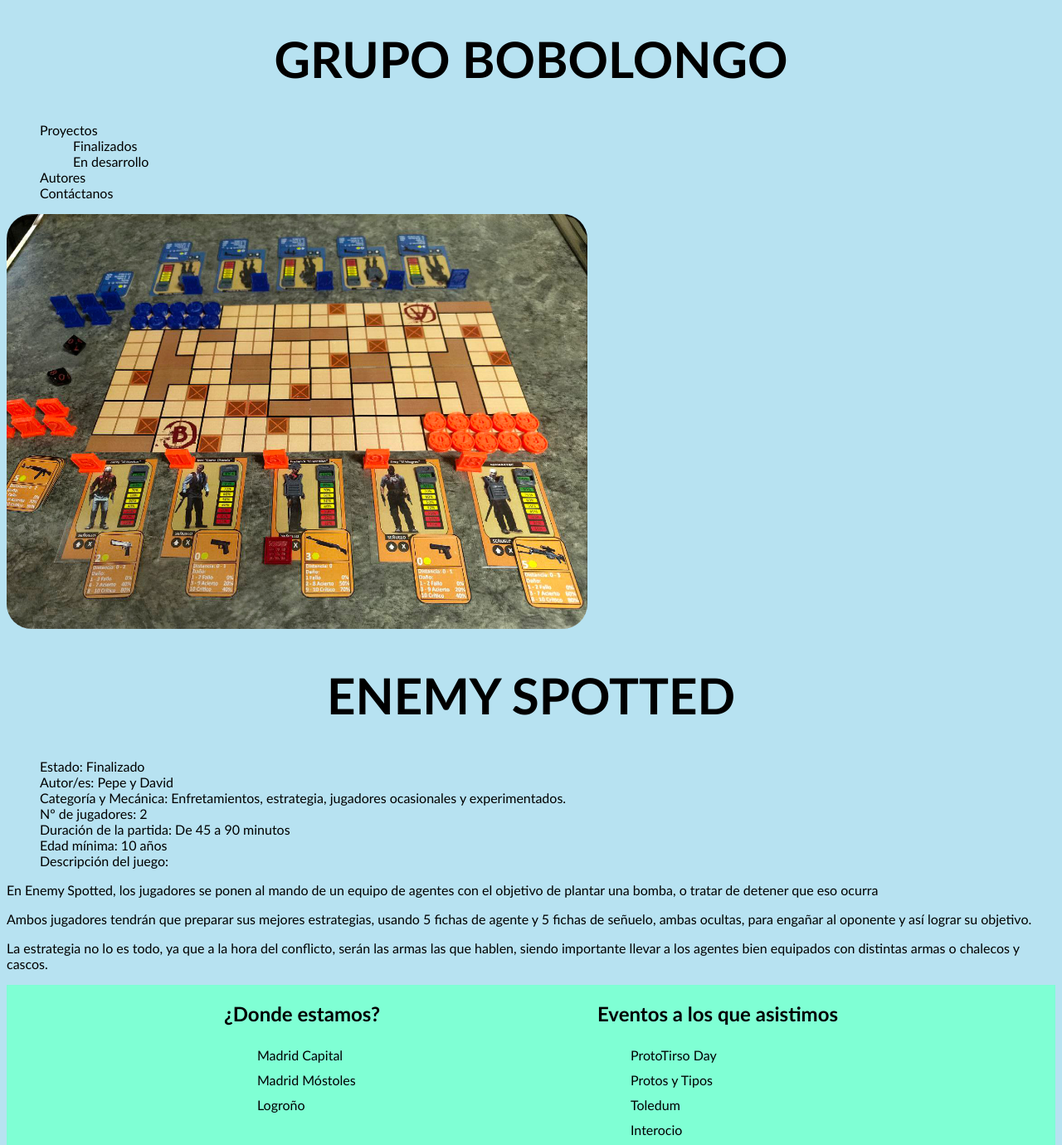
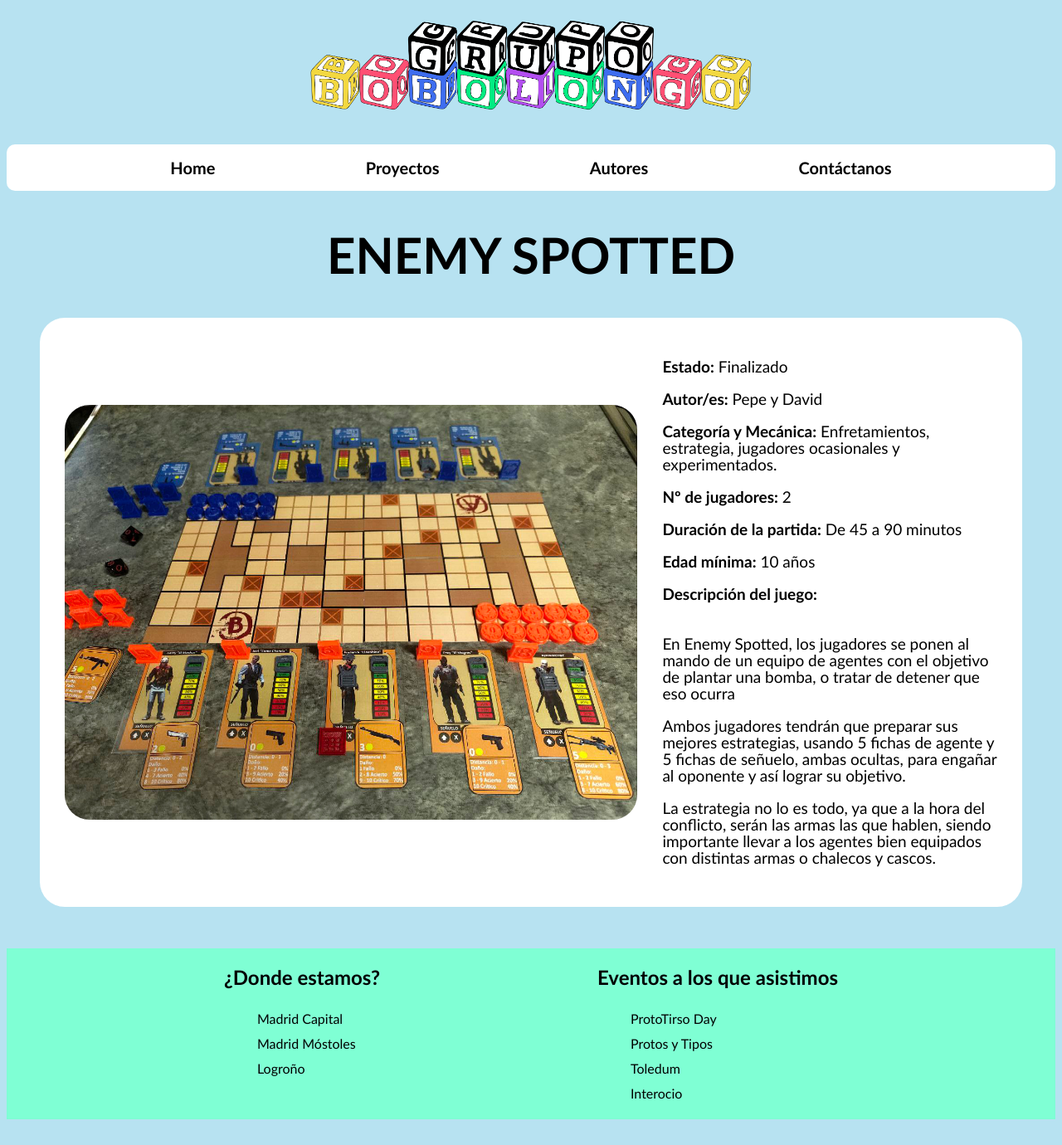
Before and after one commit to Daniel-JimVel/master_fullstack_proyecto1, a plain HTML site: page protoenemyspotted.html in a window 1280 px wide. Shown: the part 5-1385 px from the top of the page at 83% size. After the commit the page ends 1362 px from the top, so only its background shows below. Drawn offline with Linux system fonts and the light colour scheme.

Commit message:
Actualización 13-12-25

```diff
--- a/protoenemyspotted.html
+++ b/protoenemyspotted.html
@@ -8,40 +8,44 @@
 </head>
 <body>
      <header>
-        <h1 style="color:blue"><a href="index.html">GRUPO BOBOLONGO</a></h1>
+        <a href="index.html" id="cabecera">
+            <img src="Recursos/Grupo Bobolongo Logo.png" alt="Logo Grupo Bobolongo" title="Logo Grupo Bobolongo" width="550px">
+        </a>
+
+        <nav>
             <ul>
+                <li> <a href="index.html"> Home </a></li>
                 <li> <a href="proyectos.html"> Proyectos </a></li>
-                    <ul>
-                        <li> <a href="finalizados.html"> Finalizados </a></li>
-                        <li> <a href="endesarrollo.html"> En desarrollo </a></li>
-                    </ul>
                 <li> <a href="autores.html"> Autores </a></li>
                 <li> <a href="contacto.html"> Contáctanos </a></li>
             </ul>
+        </nav>
     </header>
 
+    <h1>ENEMY SPOTTED</h1>
+
     <main>
+        <figure id="proto">
         <img src="Recursos/Proto Enemy Spotted.jpg" alt="Proto Enemy Spotted" title="Imagen del prototipo Enemy Spotted" width="700px" height="500px">
 
-        <h1>ENEMY SPOTTED</h1>
+        <section>
+            <div class="formularioproto">
+                <p><b>Estado:</b> Finalizado</p>
+                <p><b>Autor/es:</b> Pepe y David</p>
+                <p><b>Categoría y Mecánica:</b> Enfretamientos, estrategia, jugadores ocasionales y experimentados. </p>
+                <p><b>Nº de jugadores:</b> 2 </p>
+                <p><b>Duración de la partida:</b> De 45 a 90 minutos</p>
+                <p><b>Edad mínima:</b> 10 años</p>
+                <p><b>Descripción del juego:</b></p>
+            </div>
 
-        <section>
-            <ul>
-                <li>Estado: Finalizado</li>
-                <li>Autor/es: Pepe y David</li>
-                <li>Categoría y Mecánica: Enfretamientos, estrategia, jugadores ocasionales y experimentados. </li>
-                <li>Nº de jugadores: 2 </li>
-                <li>Duración de la partida: De 45 a 90 minutos</li>
-                <li>Edad mínima: 10 años</li>
-                <li>Descripción del juego:</li>
-            </ul>
-
-            <div>
+            <div class="descripcionproto">
                 <p>En Enemy Spotted, los jugadores se ponen al mando de un equipo de agentes con el objetivo de plantar una bomba, o tratar de detener que eso ocurra</p>
                 <p>Ambos jugadores tendrán que preparar sus mejores estrategias, usando 5 fichas de agente y 5 fichas de señuelo, ambas ocultas, para engañar al oponente y así lograr su objetivo.</p>
                 <p>La estrategia no lo es todo, ya que a la hora del conflicto, serán las armas las que hablen, siendo importante llevar a los agentes bien equipados con distintas armas o chalecos y cascos.</p>
             </div>
         </section>
+        </figure>
     </main>
 
 </body>
--- a/style.css
+++ b/style.css
@@ -240,7 +240,7 @@ footer{
 }
 /*-------------------------*/
 
-/*PRUEBA DE PÁGINA DE PROTO*/
+/*PÁGINA DE PROTO*/
 #proto{
     display: flex;
     padding: 30px;
@@ -251,12 +251,18 @@ footer{
     margin-bottom: 50px;
 }
 
-#formularioproto{
-    font-size: 20px;
-    line-height: 35px;
-    padding: 30px;
+.formularioproto{
+    font-size: 19px;
+    line-height: 20px;
     align-items: center;
+    margin-left: 30px;
 }
 
+.descripcionproto{
+    font-size: 19px;
+    line-height: 20px;
+    margin-left: 30px;
+    margin-top: 40px;
+}
 
 /*-------------------------*/
```
Also changed, not shown: autores.html (+1 -1 lines), index.html (+1 -0 lines), protodicequest.html (+23 -16 lines), protomandaycomanda.html (+22 -18 lines), protonocheenvela.html (+23 -18 lines), protoprinterpanic.html (+13 -12 lines), protoquasarodyssey.html (+11 -10 lines), proyectos.html (+1 -1 lines), Recursos/Grupo Bobolongo pequeño.png (added).
